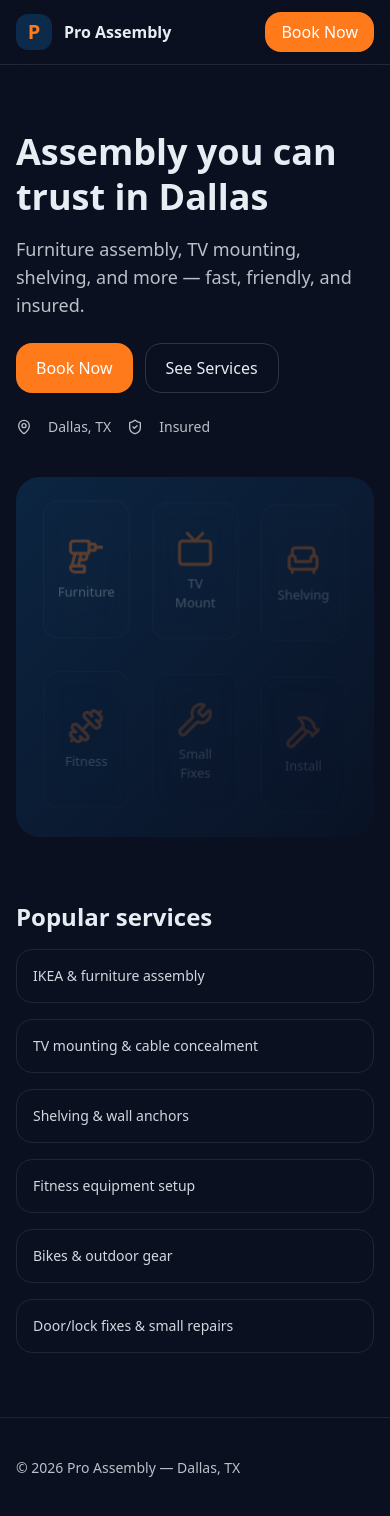
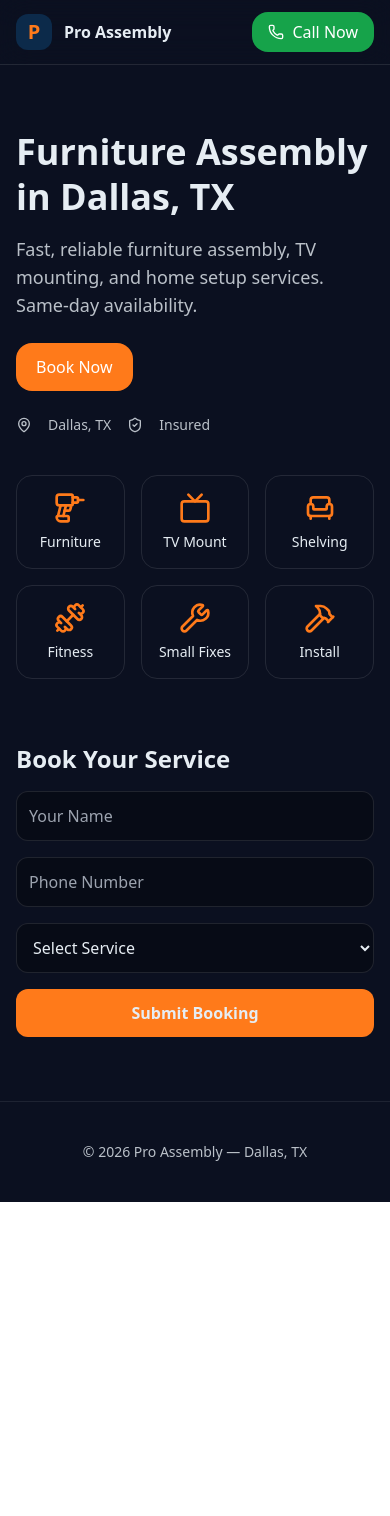
Before and after one commit to oceanasrat/Pro-assembly, a React (Vite) app: page / in a window 390 px wide. After the commit the page ends 1202 px from the top, so only its background shows below. Built offline with nearby package versions, Linux system fonts and the light colour scheme.

Commit message:
Enhance Preview component with phone input and updates

```diff
--- a/src/Preview.jsx
+++ b/src/Preview.jsx
@@ -1,95 +1,163 @@
-import { motion } from "motion/react";
-import { Drill, Hammer, Wrench, Tv, Armchair, Dumbbell, MapPin, ShieldCheck } from "lucide-react";
+import { Drill, Hammer, Wrench, Tv, Armchair, Dumbbell, MapPin, ShieldCheck, Phone } from "lucide-react";
+import { useState } from "react";
 
 export default function Preview() {
+  const [form, setForm] = useState({
+    name: "",
+    phone: "",
+    service: ""
+  });
+
   const tools = [
-    { Icon: Drill, label: "Furniture", delay: 0 },
-    { Icon: Tv, label: "TV Mount", delay: 0.1 },
-    { Icon: Armchair, label: "Shelving", delay: 0.2 },
-    { Icon: Dumbbell, label: "Fitness", delay: 0.3 },
-    { Icon: Wrench, label: "Small Fixes", delay: 0.4 },
-    { Icon: Hammer, label: "Install", delay: 0.5 },
+    { Icon: Drill, label: "Furniture" },
+    { Icon: Tv, label: "TV Mount" },
+    { Icon: Armchair, label: "Shelving" },
+    { Icon: Dumbbell, label: "Fitness" },
+    { Icon: Wrench, label: "Small Fixes" },
+    { Icon: Hammer, label: "Install" },
   ];
 
+  const handleSubmit = (e) => {
+    e.preventDefault();
+
+    const message = `New Booking Request:
+Name: ${form.name}
+Phone: ${form.phone}
+Service: ${form.service}`;
+
+    const phoneNumber = "18175551234"; // <-- PUT YOUR REAL NUMBER
+
+    const whatsappURL = `https://wa.me/${phoneNumber}?text=${encodeURIComponent(message)}`;
+
+    if (typeof window !== "undefined" && typeof window.gtag === "function") {
+      window.gtag("event", "conversion", {
+        send_to: "AW-XXXXXXXXX/XXXXXXXX"
+      });
+    }
+
+    window.open(whatsappURL, "_blank");
+  };
+
   return (
-    <div className="min-h-[80vh] bg-[color:var(--color-bg,#0B1020)] text-[color:var(--color-fg,#E6EDF3)]">
-      {/* Top Bar */}
+    <div className="min-h-[80vh] bg-[#0B1020] text-[#E6EDF3]">
+
+      {/* Header */}
       <header className="sticky top-0 z-10 w-full border-b border-white/10 backdrop-blur-lg">
         <div className="mx-auto max-w-6xl px-4 py-3 flex items-center justify-between">
+
           <div className="flex items-center gap-3">
-            <div className="h-9 w-9 rounded-xl grid place-items-center bg-[#0C2A4A] text-[#FF7A1A] font-black text-xl">P</div>
+            <div className="h-9 w-9 rounded-xl grid place-items-center bg-[#0C2A4A] text-[#FF7A1A] font-black text-xl">
+              P
+            </div>
             <div className="font-semibold">Pro Assembly</div>
           </div>
-          <nav className="hidden md:flex items-center gap-6 opacity-90">
-            <a href="#services">Services</a>
-            <a href="#areas">Areas</a>
-            <a href="#reviews">Reviews</a>
-            <a href="#faq">FAQ</a>
-          </nav>
-          <a href="#book" className="inline-flex items-center rounded-2xl px-4 py-2 font-medium bg-[#FF7A1A] text-white">Book Now</a>
+
+          <a
+            href="tel:+1 (214)251-9820"
+            onClick={() => {
+              if (typeof window !== "undefined" && typeof window.gtag === "function") {
+                window.gtag("event", "conversion", {
+                  send_to: "AW-XXXXXXXXX/XXXXXXXX"
+                });
+              }
+            }}
+            className="inline-flex items-center gap-2 rounded-2xl px-4 py-2 bg-green-600 text-white font-medium"
+          >
+            <Phone className="w-4 h-4" /> Call Now
+          </a>
+
         </div>
       </header>
 
       {/* Hero */}
       <section className="mx-auto max-w-6xl px-4 grid md:grid-cols-2 gap-10 py-16">
+
         <div>
           <h1 className="text-4xl md:text-5xl font-extrabold leading-tight">
-            Assembly you can trust in Dallas
+            Furniture Assembly in Dallas, TX
           </h1>
+
           <p className="mt-4 text-lg opacity-80">
-            Furniture assembly, TV mounting, shelving, and more — fast, friendly, and insured.
+            Fast, reliable furniture assembly, TV mounting, and home setup services.
+            Same-day availability.
           </p>
+
           <div className="mt-6 flex flex-wrap gap-3">
-            <a href="#book" className="inline-flex items-center gap-2 rounded-2xl px-5 py-3 bg-[#FF7A1A] text-white font-medium hover:opacity-90">
+            <a href="#book" className="rounded-2xl px-5 py-3 bg-[#FF7A1A] text-white font-medium">
               Book Now
             </a>
-            <a href="#services" className="inline-flex items-center gap-2 rounded-2xl px-5 py-3 border border-white/15 font-medium">
-              See Services
-            </a>
           </div>
+
           <div className="mt-6 flex items-center gap-4 text-sm opacity-80">
-            <MapPin className="h-4 w-4"/> Dallas, TX
-            <ShieldCheck className="h-4 w-4"/> Insured
+            <MapPin className="h-4 w-4" /> Dallas, TX
+            <ShieldCheck className="h-4 w-4" /> Insured
           </div>
         </div>
 
-        {/* Animated Tool Grid */}
-        <div className="relative h-[360px] md:h-[420px]">
-          <div className="absolute inset-0 rounded-3xl bg-gradient-to-br from-[#0C2A4A] to-[#091326] opacity-80"/>
-          <div className="absolute inset-0 grid grid-cols-3 gap-4 p-6">
-            {tools.map(({ Icon, label, delay }, i) => (
-              <motion.div
-                key={i}
-                initial={{ y: 24, opacity: 0, scale: 0.9 }}
-                animate={{ y: [24, -8, 24], opacity: 1, scale: 1 }}
-                transition={{ duration: 4, delay, repeat: Infinity, ease: "easeInOut" }}
-                className="rounded-2xl border border-white/10 bg-white/[0.03] backdrop-blur-md p-4 flex flex-col items-center justify-center text-center"
-              >
-                <Icon className="h-10 w-10 text-[#FF7A1A]" />
-                <div className="mt-2 text-sm opacity-90">{label}</div>
-              </motion.div>
-            ))}
-          </div>
+        {/* Services Grid */}
+        <div className="grid grid-cols-3 gap-4">
+          {tools.map(({ Icon, label }, i) => (
+            <div key={i} className="rounded-2xl border border-white/10 p-4 text-center">
+              <Icon className="h-8 w-8 mx-auto text-[#FF7A1A]" />
+              <div className="mt-2 text-sm">{label}</div>
+            </div>
+          ))}
         </div>
+
       </section>
 
-      {/* Services teaser */}
-      <section id="services" className="mx-auto max-w-6xl px-4 pb-16">
-        <h2 className="text-2xl font-bold mb-4">Popular services</h2>
-        <ul className="grid sm:grid-cols-2 lg:grid-cols-3 gap-4 text-sm opacity-90">
-          <li className="rounded-2xl border border-white/10 p-4">IKEA & furniture assembly</li>
-          <li className="rounded-2xl border border-white/10 p-4">TV mounting & cable concealment</li>
-          <li className="rounded-2xl border border-white/10 p-4">Shelving & wall anchors</li>
-          <li className="rounded-2xl border border-white/10 p-4">Fitness equipment setup</li>
-          <li className="rounded-2xl border border-white/10 p-4">Bikes & outdoor gear</li>
-          <li className="rounded-2xl border border-white/10 p-4">Door/lock fixes & small repairs</li>
-        </ul>
+      {/* Booking Form */}
+      <section id="book" className="mx-auto max-w-2xl px-4 pb-16">
+        <h2 className="text-2xl font-bold mb-4">Book Your Service</h2>
+
+        <form onSubmit={handleSubmit} className="space-y-4">
+
+          <input
+            type="text"
+            placeholder="Your Name"
+            required
+            value={form.name}
+            onChange={(e) => setForm({ ...form, name: e.target.value })}
+            className="w-full p-3 rounded-xl bg-black/30 border border-white/10"
+          />
+
+          <input
+            type="tel"
+            placeholder="Phone Number"
+            required
+            value={form.phone}
+            onChange={(e) => setForm({ ...form, phone: e.target.value })}
+            className="w-full p-3 rounded-xl bg-black/30 border border-white/10"
+          />
+
+          <select
+            required
+            value={form.service}
+            onChange={(e) => setForm({ ...form, service: e.target.value })}
+            className="w-full p-3 rounded-xl bg-black/30 border border-white/10"
+          >
+            <option value="">Select Service</option>
+            <option>Furniture Assembly</option>
+            <option>TV Mounting</option>
+            <option>Shelving</option>
+            <option>Fitness Equipment</option>
+          </select>
+
+          <button
+            type="submit"
+            className="w-full py-3 rounded-xl bg-[#FF7A1A] font-bold"
+          >
+            Submit Booking
+          </button>
+
+        </form>
       </section>
 
       {/* Footer */}
-      <footer className="border-t border-white/10 py-10 text-sm opacity-80">
-        <div className="mx-auto max-w-6xl px-4">© {new Date().getFullYear()} Pro Assembly — Dallas, TX</div>
+      <footer className="border-t border-white/10 py-10 text-sm opacity-80 text-center">
+        © {new Date().getFullYear()} Pro Assembly — Dallas, TX
       </footer>
+
     </div>
   );
 }
```
